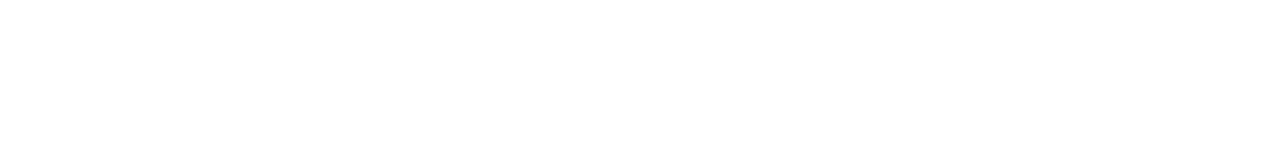
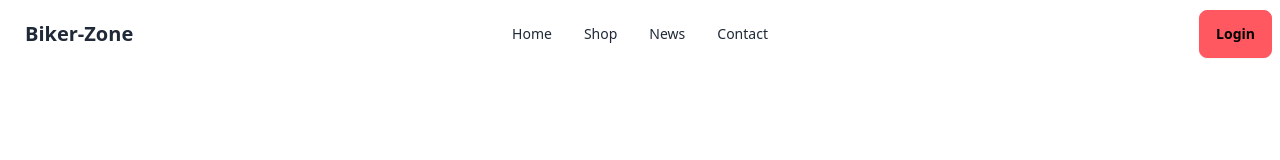
Before and after one commit to rahathie/Biker-Zone, a plain HTML site: page index.html in a window 1280 px wide. Drawn offline with nearby package versions, Linux system fonts and the light colour scheme.

Commit message:
added index file and tailwind config js file

```diff
--- a/index.html
+++ b/index.html
@@ -3,9 +3,50 @@
 <head>
     <meta charset="UTF-8">
     <meta name="viewport" content="width=device-width, initial-scale=1.0">
-    <title>Biker Zone</title>
+    <title>Biker-Zone</title>
+    <!-- tailwind and daiy ui cdn -->
+
+    <link href="https://cdn.jsdelivr.net/npm/daisyui@4.6.0/dist/full.min.css" rel="stylesheet" type="text/css" />
+<script src="https://cdn.tailwindcss.com"></script>
+
 </head>
 <body>
+    <header>
+      <nav>
+        <div class="navbar bg-base-100">
+            <div class="navbar-start">
+              <div class="dropdown">
+                <div tabindex="0" role="button" class="btn btn-ghost lg:hidden">
+                  <svg xmlns="http://www.w3.org/2000/svg" class="h-5 w-5" fill="none" viewBox="0 0 24 24" stroke="currentColor"><path stroke-linecap="round" stroke-linejoin="round" stroke-width="2" d="M4 6h16M4 12h8m-8 6h16" /></svg>
+                </div>
+                <ul tabindex="0" class="menu menu-sm dropdown-content mt-3 z-[1] p-2 shadow bg-base-100 rounded-box w-52">
+                  <li><a>Home</a></li>
+                  <li><a>Shop</a></li>
+                  <li><a>News</a></li>
+                  <li><a>Contact</a></li>
+                </ul>
+              </div>
+              <a class="btn btn-ghost text-xl">Biker-Zone</a>
+            </div>
+            <div class="navbar-center hidden lg:flex">
+              <ul class="menu menu-horizontal px-1">
+                <li><a>Home</a></li>
+                <li><a>Shop</a></li>
+                <li><a>News</a></li>
+                <li><a>Contact</a></li>
+              </ul>
+            </div>
+            <div class="navbar-end">
+              <a class="btn btn-error">Login</a>
+            </div>
+          </div>
+      </nav>
+    </header>
+    <main>
 
+    </main>
+    <footer>
+
+    </footer>
 </body>
 </html>
--- /dev/null
+++ b/tailwind.config.js
@@ -0,0 +1,8 @@
+/** @type {import('tailwindcss').Config} */
+module.exports = {
+    content: ["./src/**/*.{html,js}"],
+    theme: {
+      extend: {},
+    },
+    plugins: [],
+  }
```
